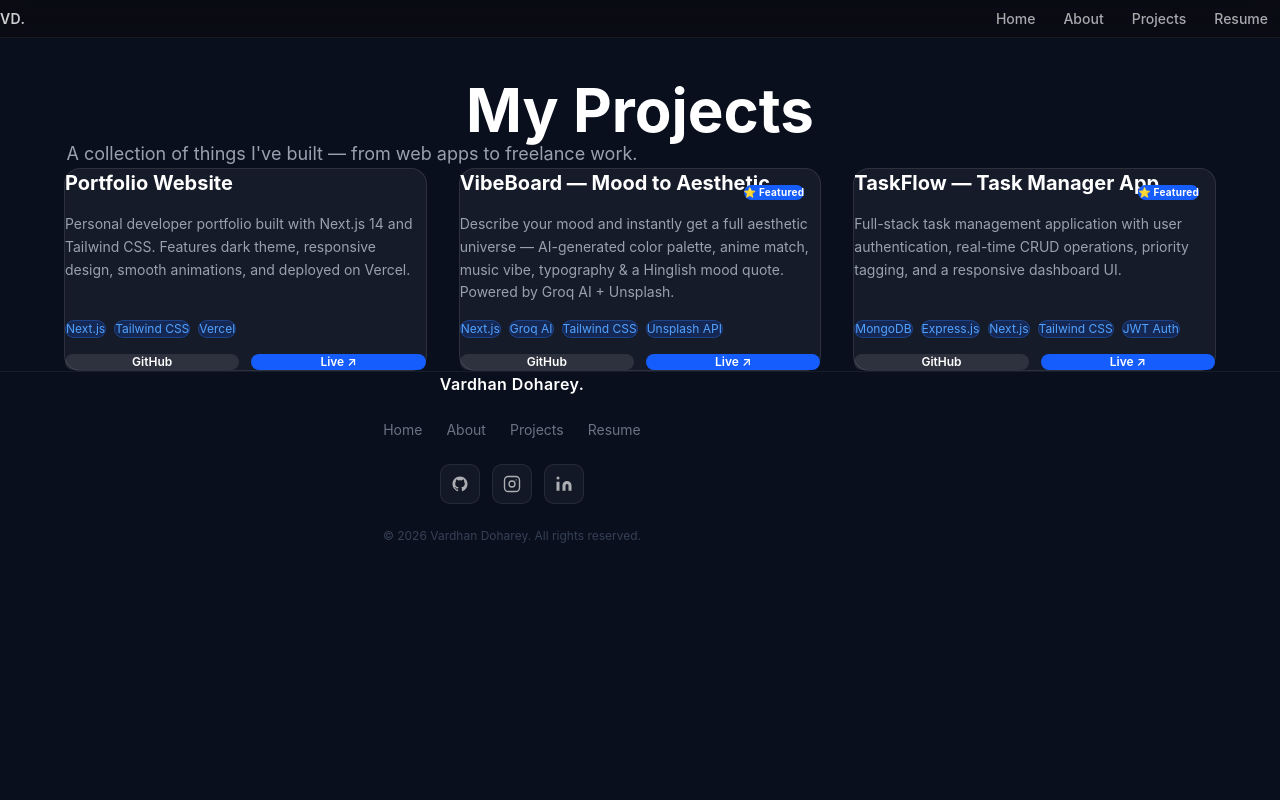
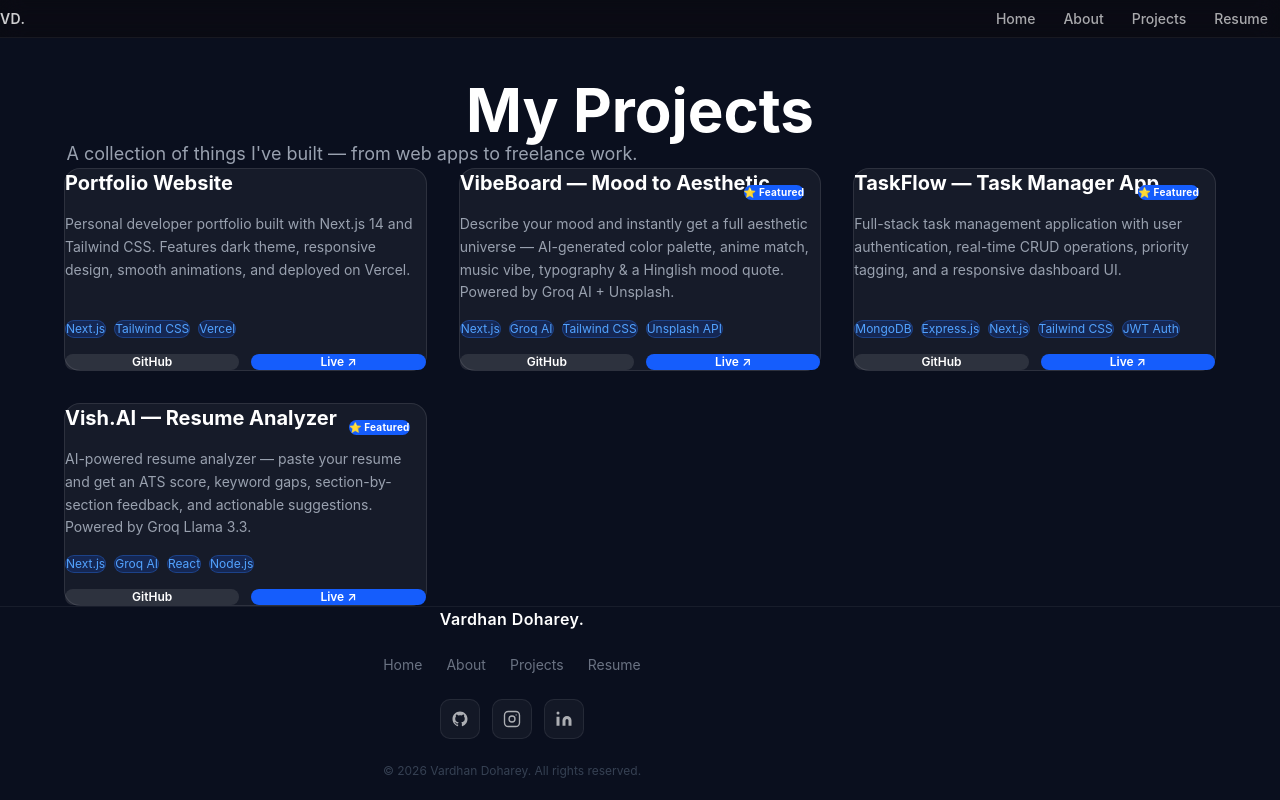
Before and after one commit to VishnuVardhan2000/my-portfolio, a Next.js app: page /projects in a window 1280 px wide. Built offline with nearby package versions, Linux system fonts and the light colour scheme.

Commit message:
update: the homepage of the portfolio and project page

```diff
--- a/app/page.js
+++ b/app/page.js
@@ -34,14 +34,13 @@ const projects = [
     github: "https://github.com/VishnuVardhan2000/vibeboard",
   },
   {
-    name: "ResumeAI",
+    name: "Vish.AI",
     tagline: "Paste a JD. Get a hire-ready resume.",
     desc: "AI-powered resume analyzer — paste any job description, get an ATS score, keyword gaps, and an instant tailored rewrite.",
     tags: ["Next.js", "Groq AI", "React", "Node.js"],
-    badge: "AI · Coming Soon",
-    glow: "59,130,246",
-    live: null,
-    github: null,
+    badge: "AI · Live",
+    live: "https://yourdomain.vercel.app/vish-ai",
+    github: "https://github.com/VishnuVardhan2000/my-portfolio",
   },
 ];
 
--- a/app/projects/page.js
+++ b/app/projects/page.js
@@ -26,6 +26,15 @@ export default function ProjectsPage() {
       live: "https://taskflow-sand-gamma.vercel.app",
       badge: "Featured",
     },
+    {
+  title: "Vish.AI — Resume Analyzer",
+  description:
+    "AI-powered resume analyzer — paste your resume and get an ATS score, keyword gaps, section-by-section feedback, and actionable suggestions. Powered by Groq Llama 3.3.",
+  tech: ["Next.js", "Groq AI", "React", "Node.js"],
+  github: "https://github.com/VishnuVardhan2000/my-portfolio",
+  live: "/vish-ai",
+  badge: "Featured",
+   },
   ];
 
   return (
```
